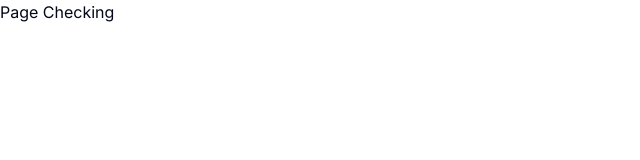
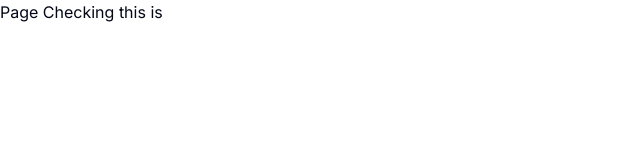
Before and after one commit to 7Mudit/production-learn-to-code, a Next.js app: page /gemini in a window 1280 px wide. Shown: the top 160 px of the page, without its empty margins (0-640 px from the left). Built offline with nearby package versions, Linux system fonts and the light colour scheme.

Commit message:
issue resolved with video

```diff
--- a/app/gemini/page.tsx
+++ b/app/gemini/page.tsx
@@ -1,7 +1,7 @@
 import React from "react";
 
 const Page = () => {
-  return <div>Page Checking</div>;
+  return <div>Page Checking this is </div>;
 };
 
 export default Page;
--- a/components/homePage/VideoSection.tsx
+++ b/components/homePage/VideoSection.tsx
@@ -58,7 +58,7 @@ const VideoSection = () => {
         {/* YouTube iframe with autoplay and no controls */}
 
         <video
-          src="/banner.mp4"
+          src="/banner2.mp4"
           className="videoStylings rounded-xl"
           autoPlay
           loop
```
